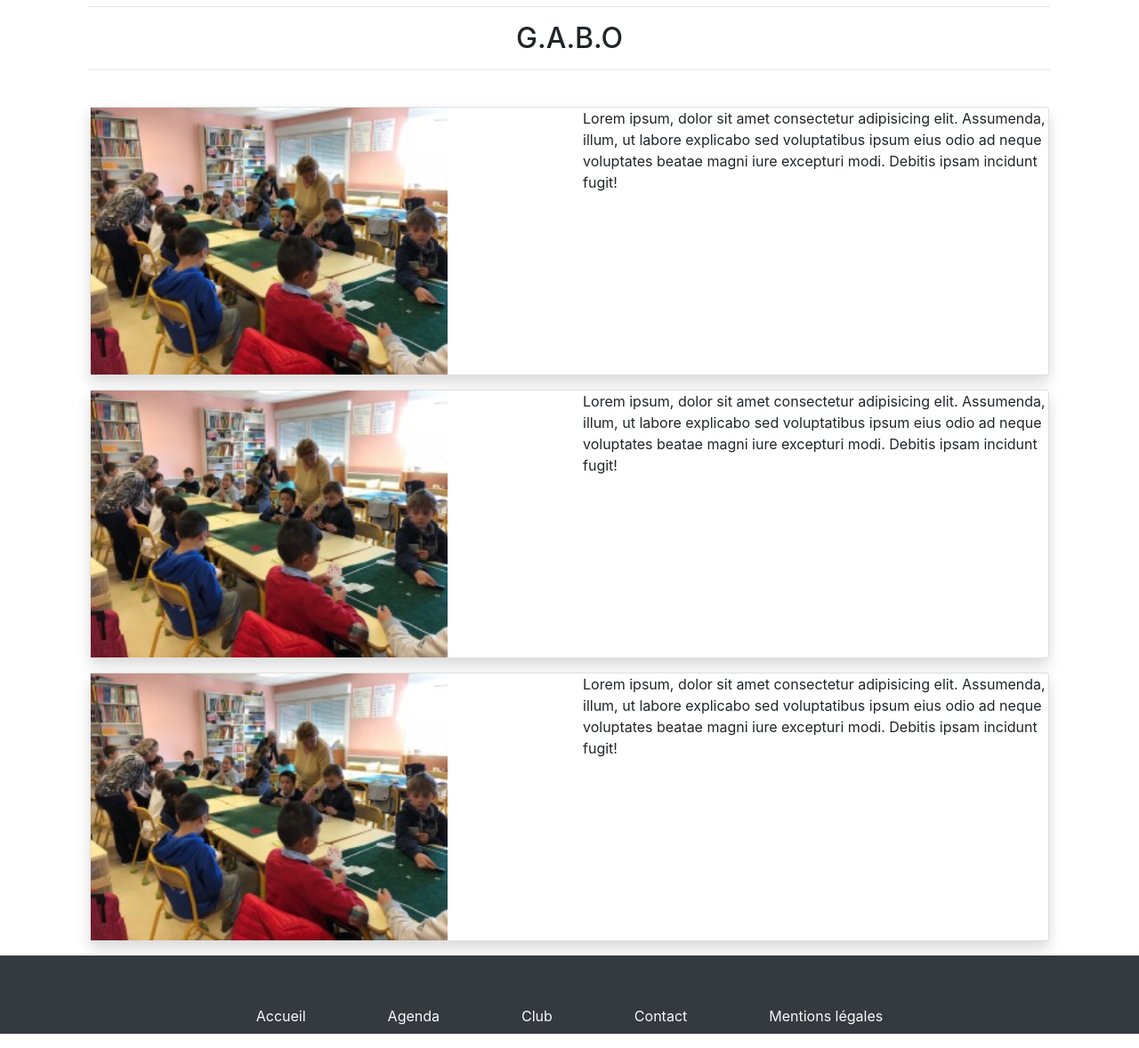
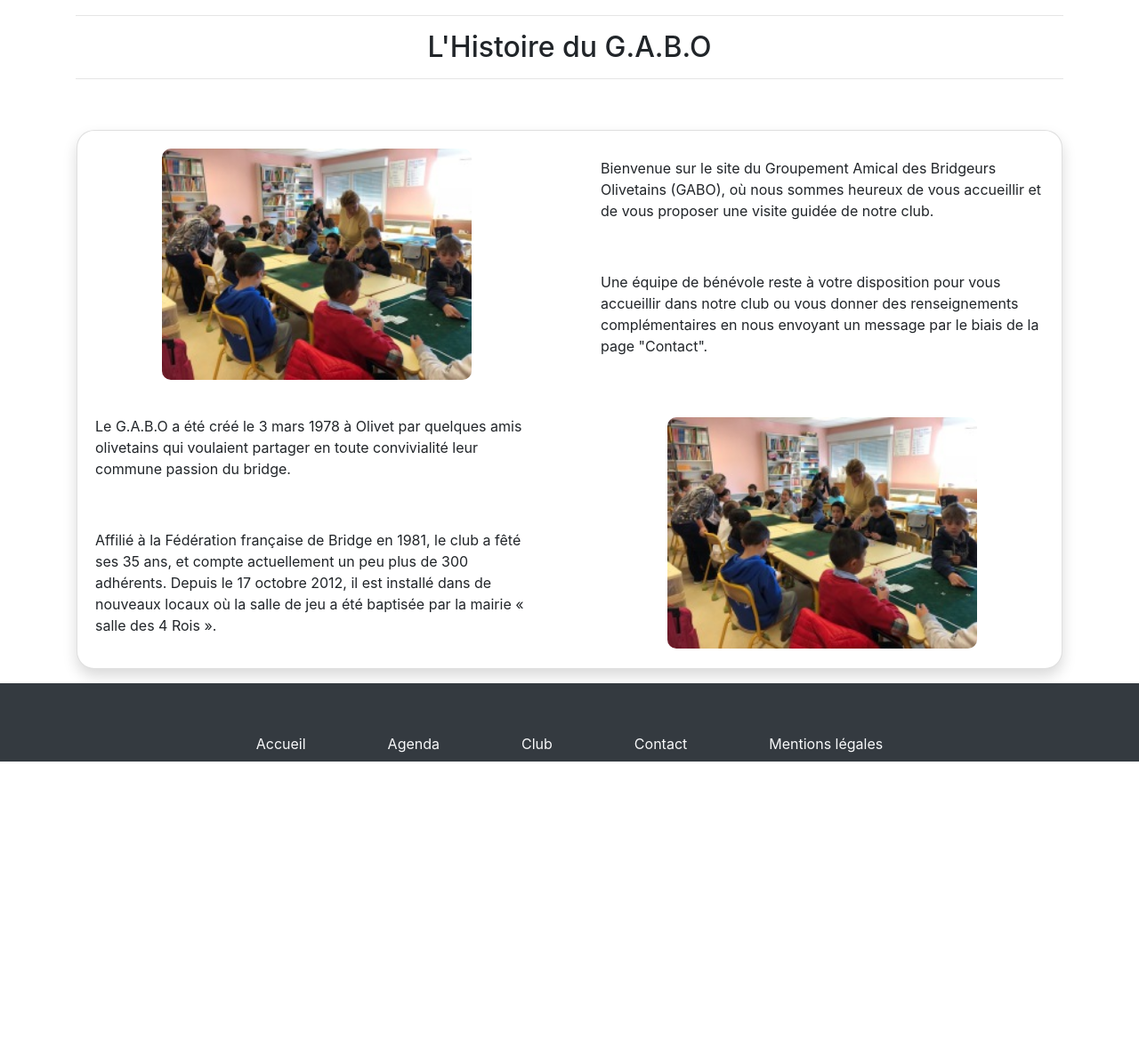
Before and after one commit to GodefroyCourtin/projet3-bridge, a Django app: page / in a window 1280 px wide. Shown: the part 555-1733 px from the top of the page at 89% size. After the commit the page ends 1411 px from the top, so only its background shows below. Run offline with Django 3.2, Linux system fonts and the light colour scheme; some libraries are stand-ins or nearby versions.

Commit message:
page d'acceuil ok

```diff
--- a/bridge/club/static/club/css/styles.css
+++ b/bridge/club/static/club/css/styles.css
@@ -18,8 +18,12 @@ footer {
 
     object-fit: cover;
     height: 300px;
+    border-radius: 30px!important
+
 }
-
+.card{
+    border-radius: 20px!important
+}
 .detail-separator {
     padding-bottom: 25px;
 }
@@ -35,3 +39,12 @@ footer {
     padding-left: 15px;
     width: 100%;
 }
+
+.carousel{
+    padding: 5px;
+}
+
+.text-acceuil2, .img-acceuil{
+    padding: 20px;
+
+}
--- a/bridge/club/templates/club/base.html
+++ b/bridge/club/templates/club/base.html
@@ -32,7 +32,10 @@
                     <a class="nav-link" href="#">Agenda</a>
                 </li>
                 <li>
-                    <a class="nav-link text-center" href="#">Club</a>
+                    <a class="nav-link text-center" href="#">Histoire du Club</a>
+                </li>
+                <li>
+                    <a class="nav-link text-center" href="#">Gallerie</a>
                 </li>
                 <li>
                     <a class="nav-link text-center" href="#">Contact</a>
@@ -44,9 +47,9 @@
 
 
 
-
     {% block content %}
     {% endblock %}
+
 
 
 
--- a/bridge/club/templates/club/index.html
+++ b/bridge/club/templates/club/index.html
@@ -1,7 +1,6 @@
 {% extends 'club/base.html' %}
+{% load static %}
 {% block content %}
-{% load static %}
-
 
 <div id="carouselExampleControls" class="carousel slide" data-ride="carousel">
     <div class="carousel-inner">
@@ -27,47 +26,45 @@
 
 
 <div class="container">
+    <div class="row">
         <div class="col-lg-12">
             <hr>
-        <h2 class="intro-text text-center">G.A.B.O</h2>
+            <h2 class="intro-text text-center">L'Histoire du G.A.B.O</h2>
             <hr class="detail-separator">
         </div>
-    <div class="card shadow m-3">
+
+        <div class="card shadow rounded m-3">
             <div class="row">
+                <div class="col-lg-6 text-center align-self-center">
+                    <img class="img-acceuil img-dimension" src="{% static 'club/img/enfants.jpg' %}" alt="">
+                </div>
+                <div class="col-lg-6 align-self-center">
+                    <p class="text-acceuil2">Bienvenue sur le site du Groupement Amical des Bridgeurs Olivetains
+                        (GABO),
+                        où nous sommes
+                        heureux de vous accueillir et de vous proposer une visite guidée de notre club.</p>
+                    <p class="text-acceuil2">Une équipe de bénévole reste à votre disposition pour vous accueillir dans
+                        notre club ou vous
+                        donner des renseignements complémentaires en nous envoyant un message par le biais de la page
+                        "Contact".
+                    </p>
+                </div>
 
-            <div class="col-lg-6">
-                <img class="img-dimension" src="{% static 'club/img/enfants.jpg' %}" alt="">
+                <div class="col-lg-6 align-self-center">
+                    <p class="text-acceuil2">Le G.A.B.O a été créé le 3 mars 1978 à Olivet par quelques amis
+                        olivetains qui
+                        voulaient partager en
+                        toute convivialité leur commune passion du bridge.
+                    </p>
+                    <p class="text-acceuil2">Affilié à la Fédération française de Bridge en 1981, le club a fêté ses 35
+                        ans, et compte
+                        actuellement un peu plus de 300 adhérents. Depuis le 17 octobre 2012, il est installé dans de
+                        nouveaux locaux où la salle de jeu a été baptisée par la mairie « salle des 4 Rois ».
+                    </p>
                 </div>
-            <div class="col-lg-6">
-                <p>Lorem ipsum, dolor sit amet consectetur adipisicing elit. Assumenda, illum, ut labore explicabo sed
-                    voluptatibus ipsum eius odio ad neque voluptates beatae magni iure excepturi modi. Debitis ipsam
-                    incidunt fugit!</p>
+                <div class="col-lg-6 text-center align-self-center">
+                    <img class="img-acceuil img-dimension" src="{% static 'club/img/enfants.jpg' %}" alt="">
                 </div>
-        </div>
-    </div>
-    <div class="card shadow m-3">
-        <div class="row">
-
-            <div class="col-lg-6">
-                <img class="img-dimension" src="{% static 'club/img/enfants.jpg' %}" alt="">
-            </div>
-            <div class="col-lg-6">
-                <p>Lorem ipsum, dolor sit amet consectetur adipisicing elit. Assumenda, illum, ut labore explicabo sed
-                    voluptatibus ipsum eius odio ad neque voluptates beatae magni iure excepturi modi. Debitis ipsam
-                    incidunt fugit!</p>
-            </div>
-        </div>
-    </div>
-    <div class="card shadow m-3">
-        <div class="row">
-
-            <div class="col-lg-6">
-                <img class="img-dimension" src="{% static 'club/img/enfants.jpg' %}" alt="">
-            </div>
-            <div class="col-lg-6">
-                <p>Lorem ipsum, dolor sit amet consectetur adipisicing elit. Assumenda, illum, ut labore explicabo sed
-                    voluptatibus ipsum eius odio ad neque voluptates beatae magni iure excepturi modi. Debitis ipsam
-                    incidunt fugit!</p>
             </div>
         </div>
     </div>
@@ -75,39 +72,4 @@
 
 
 
-
-
-<!-- <div class="col-sm-6 text-center">
-            <a href="#">
-                <img class="img-dimension" src="{% static 'club/img/acceuil1.jpg' %}" alt="#">
-            </a>
-            <h3><a href="#">Titre article</a></h3>
-            <p class="card-text">Lorem ipsum dolor, sit amet consectetur adipisicing elit. Delectus, excepturi
-                eaque, quod aliquam
-                minus
-                quae vero
-                praesentium deserunt sequi dicta sint odit aut hic itaque maiores iusto ratione illo repudiandae.
-
-                praesentium deserunt sequi dicta sint odit aut hic itaque maiores iusto ratione illo repudiandae.
-                praesentium deserunt sequi dicta sint odit aut hic itaque maiores iusto ratione illo repudiandae.
-            </p>
-        </div>
-
-        <div class="col-sm-6 text-center">
-            <a href="#">
-                <img class="img-dimension" src="{% static 'club/img/acceuil2.jpg' %}" alt="#">
-            </a>
-            <h3><a href="#">Titre article</a></h3>
-            <p class="card-text">Lorem ipsum dolor, sit amet consectetur adipisicing elit. Delectus, excepturi
-                eaque, quod aliquam
-                minus
-                quae vero
-                praesentium deserunt sequi dicta sint odit aut hic itaque maiores iusto ratione illo repudiandae.
-
-                praesentium deserunt sequi dicta sint odit aut hic itaque maiores iusto ratione illo repudiandae.
-                praesentium deserunt sequi dicta sint odit aut hic itaque maiores iusto ratione illo repudiandae.
-            </p>
-        </div> -->
-
-
 {% endblock %}
--- a/bridge/club/urls.py
+++ b/bridge/club/urls.py
@@ -7,4 +7,5 @@ urlpatterns = [
     path("contact", views.contact, name="contact"),
     path("agenda", views.agenda, name="agenda"),
     path("gallerie", views.gallerie, name="gallerie"),
+    path("evenement", views.evenement, name="evenement"),
 ]
--- a/bridge/club/views.py
+++ b/bridge/club/views.py
@@ -14,3 +14,6 @@ def agenda(request):
 
 def gallerie(request):
     return render(request,"club/gallerie.html")
+
+def evenement(request):
+    return render(request,"club/evenement.html")
```
Also changed, not shown: bridge/club/templates/club/article.html (+8 -48 lines), bridge/club/templates/club/evenement.html (added, +55 -0 lines), bridge/club/static/club/img/logo.png. Lines whose indentation alone changed are shown as unchanged.
